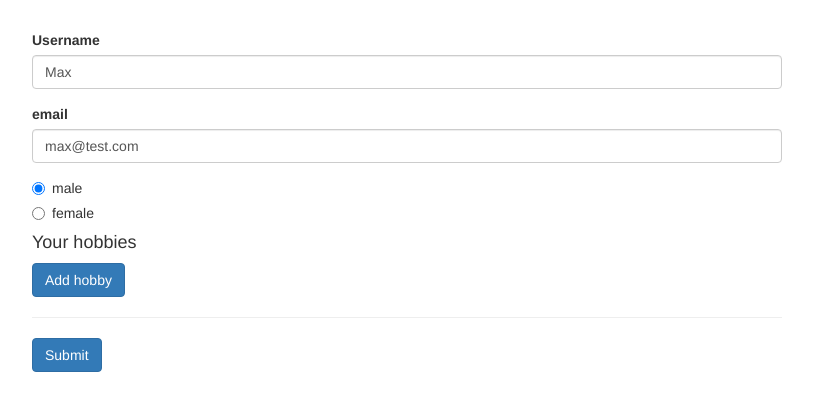
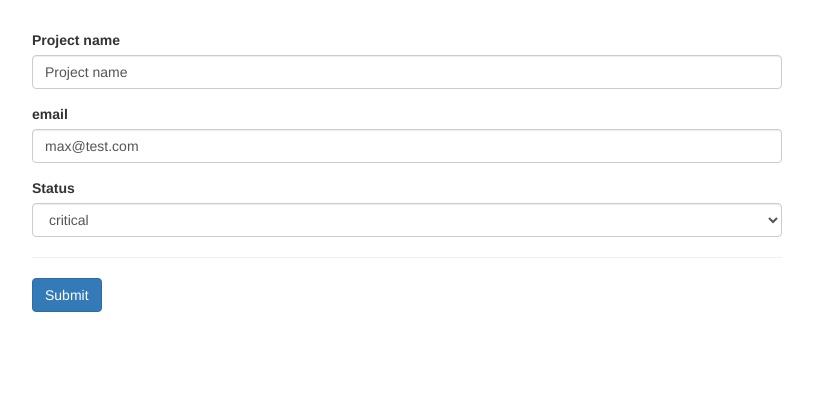
Before and after one commit to gnicoleta/cga-ng, an Angular app in the folder forms-reactive-start/: page / in a window 1280 px wide. Shown: the top 410 px of the page, without its empty margins (233-1046 px from the left). Built offline with nearby package versions, Linux system fonts and the light colour scheme.

Commit message:
Reactive forms assigment

```diff
--- a/forms-reactive-start/src/app/app.component.html
+++ b/forms-reactive-start/src/app/app.component.html
@@ -2,44 +2,36 @@
   <div class="row">
     <div class="col-xs-12 col-sm-10 col-md-8 col-sm-offset-1 col-md-offset-2">
       <form [formGroup]="signupForm" (ngSubmit)="onSubmit()">
-        <div formGroupName="userData">
+        <div formGroupName="projectData">
           <div class="form-group">
-            <label for="username">Username</label>
-            <input type="text" id="username" formControlName="username" class="form-control">
+            <label for="projectname">Project name</label>
+            <input type="text" id="projectName" formControlName="projectName" class="form-control">
           </div>
-          <span *ngIf="!signupForm.get('userData.username').valid && signupForm.get('userData.username').touched"
+          <span
+            *ngIf="!signupForm.get('projectData.projectName').valid && signupForm.get('projectData.projectName').touched"
             class="help-block">
-            <span *ngIf="signupForm.get('userData.username').errors['nameIsForbiden']">
-              This name is forbiden!
+            <span *ngIf="signupForm.get('projectData.projectName').errors['nameIsForbiden']">
+              This project name is forbiden!
             </span>
-            <span *ngIf="signupForm.get('userData.username').errors['required']">
-              Username is required!</span>
+            <span *ngIf="signupForm.get('projectData.projectName').errors['required']">
+              Project name is required!</span>
           </span>
           <div class="form-group">
             <label for="email">email</label>
             <input type="text" id="email" formControlName="email" class="form-control">
           </div>
-          <span *ngIf="!signupForm.get('userData.email').valid && signupForm.get('userData.email').touched"
+          <span *ngIf="!signupForm.get('projectData.email').valid && signupForm.get('projectData.email').touched"
             class="help-block">
-            <span *ngIf="signupForm.get('userData.email').errors['emailIsForbiden']">
-              This email is forbiden!
-            </span>
-            <span *ngIf="signupForm.get('userData.email').errors['required']">
+            <span *ngIf="signupForm.get('projectData.email').errors['required']">
               Email is required!</span>
           </span>
         </div>
-        <div class="radio" *ngFor="let gender of genders">
-          <label>
-            <input type="radio" [value]="gender" formControlName="gender">{{ gender }}
-          </label>
-        </div>
 
-        <div formArrayName="hobbies">
-          <h4>Your hobbies</h4>
-          <button class="btn btn-primary" type="button" (click)="addHobbies()"> Add hobby</button>
-          <div class="form-group" *ngFor="let hobbyControl of getControls(); let i = index">
-            <input type="text" class="form-control" [formControlName]="i">
-          </div>
+        <div class="dropdown">
+          <label for="email">Status</label>
+          <select class="form-control" formControlName="status">
+            <option *ngFor="let status of statuses" [value]="status">{{status}}</option>
+          </select>
         </div>
 
         <hr>
--- a/forms-reactive-start/src/app/app.component.ts
+++ b/forms-reactive-start/src/app/app.component.ts
@@ -8,19 +8,18 @@ import { Observable } from 'rxjs-compat';
   styleUrls: ['./app.component.css']
 })
 export class AppComponent implements OnInit {
-  genders = ['male', 'female'];
-  forbidenUsernames = ['chris', 'anna'];
+  statuses = ['stable', 'critical', 'finished'];
+  forbidenUsernames = ['Test'];
 
   signupForm: FormGroup;
 
   ngOnInit(): void {
     this.signupForm = new FormGroup({
-      'userData': new FormGroup({
-        'username': new FormControl(null, [Validators.required, this.forbidenNames.bind(this)]),
-        'email': new FormControl(null, [Validators.required, Validators.email], this.forbidenEmails),
+      'projectData': new FormGroup({
+        'projectName': new FormControl(null, [Validators.required], this.forbidenNames.bind(this)),
+        'email': new FormControl(null, [Validators.required, Validators.email]),
       }),
-      'gender': new FormControl('female'),
-      'hobbies': new FormArray([]),
+      'status': new FormControl('stable')
     })
 
     //this is for each value that is changed in the form
@@ -33,44 +32,27 @@ export class AppComponent implements OnInit {
       console.log(value);
     })
 
-    //settign and pathcing values
-
     this.signupForm.setValue({
-      'userData' : {
-        'username':'Max',
-        'email':'max@test.com'
+      'projectData': {
+        'projectName': 'Project name',
+        'email': 'max@test.com'
       },
-      'gender':'male',
-      'hobbies':[]
+      'status': 'critical',
     })
 
   }
   onSubmit() {
-    //we already have the form, created above
+    console.log(this.signupForm.value)
   }
 
-  addHobbies() {
-    const control = new FormControl(null, Validators.required);
-    (<FormArray>this.signupForm.get('hobbies')).push(control);
-  }
-
-  //fix for fail as of the latest Angular version
-  getControls() {
-    return (<FormArray>this.signupForm.get('hobbies')).controls;
-  }
-
-  forbidenNames(control:FormControl) : {[s:string] : boolean} {
-    if(this.forbidenUsernames.indexOf(control.value) != -1) {
-      return {nameIsForbiden : true};
-    }
-    return null; //!!! if valdaition is successful, you have to pass nothing or null
-  }
-
-  forbidenEmails(control: FormControl): Promise<any> | Observable<any> {
+  forbidenNames(control: FormControl): Promise<any> | Observable<any> {
     const promise = new Promise<any>((resolve, reject) => {
       setTimeout(() => {
         if (control.value == "test@test.com") {
           resolve({ 'emailIsForbiden': true })
+          if (this.forbidenUsernames.indexOf(control.value) != -1) {
+            resolve({ 'nameIsForbiden': true })
+          }
         } else resolve(null);
       }, 1500);
     });
```
Also changed, not shown: forms-reactive-start/src/app/custom-validator.ts (added).
